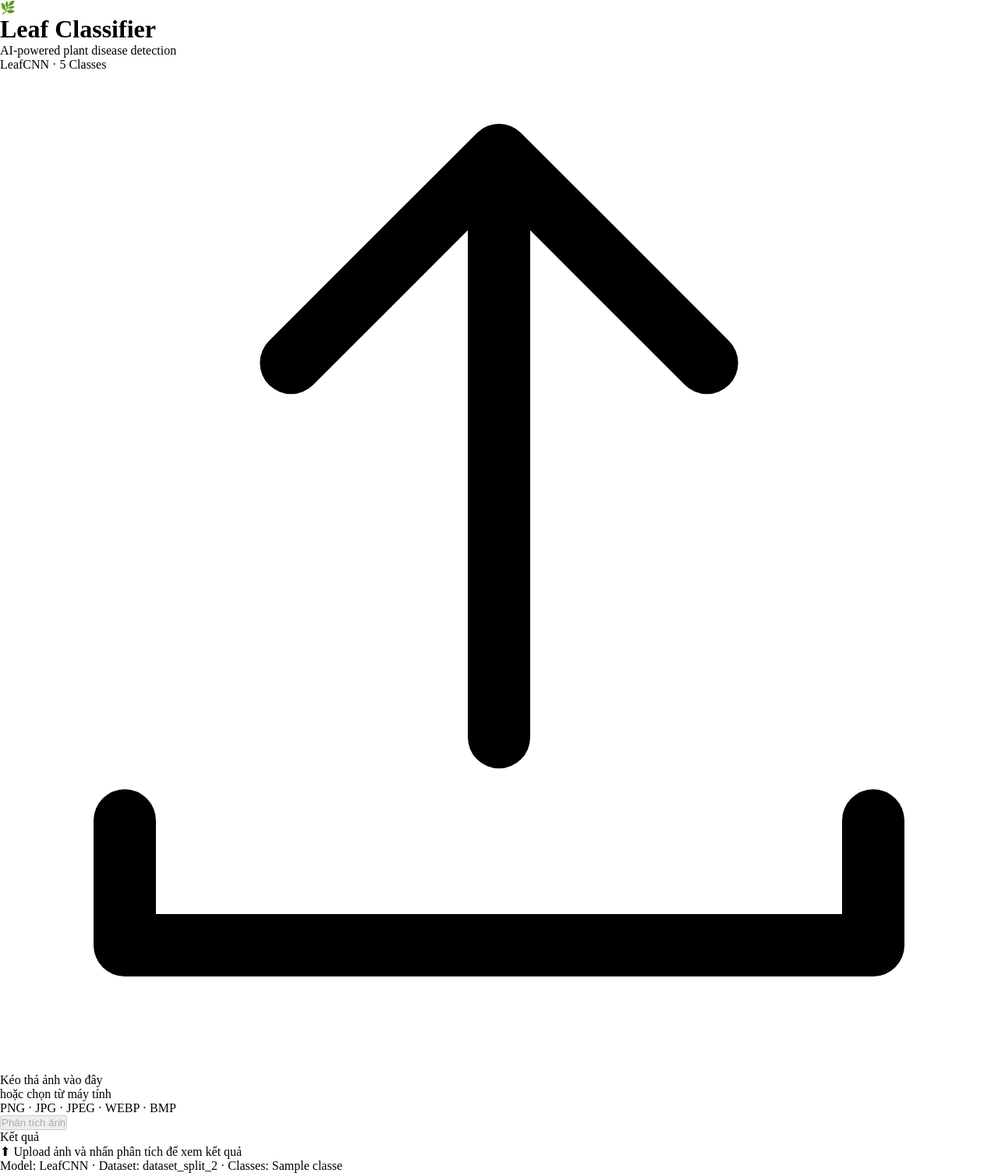
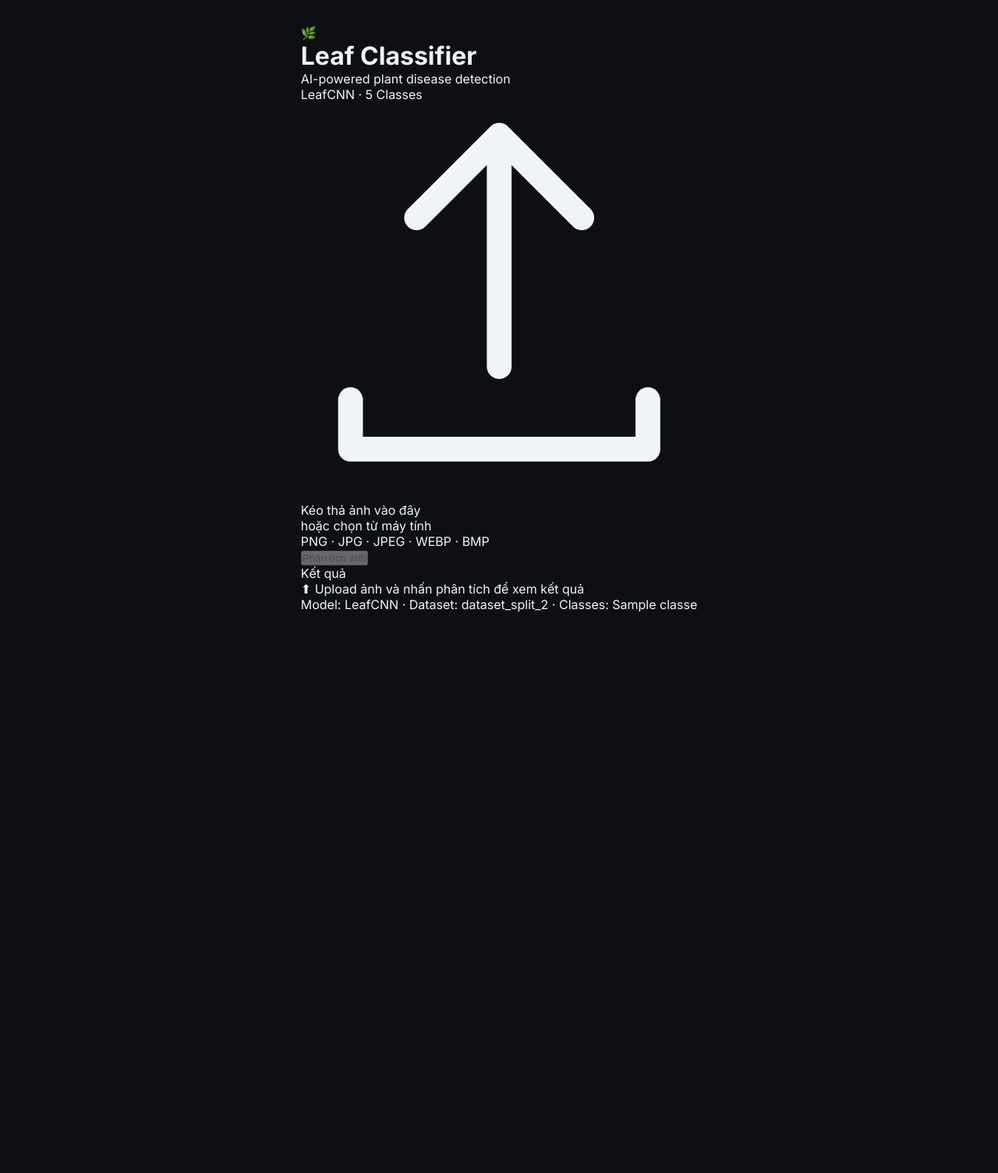
Before and after one commit to PhanAnh23593/BTL_TTNT, a Python web app: template templates/index.html in a window 1280 px wide. Shown: the whole page at 78% size. After the commit the page ends 785 px from the top, so only its background shows below. Run offline with Jinja, Linux system fonts and the light colour scheme; the template is opened without the code that fills it: most values are stand-ins (such as "Sample title", 1, 10 or a date in 2020).

Commit message:
chore(styles): import body typography and background

```diff
--- a/static/style.css
+++ b/static/style.css
@@ -13,3 +13,16 @@
   --radius:    1rem;
   --shadow:    0 32px 64px rgba(0,0,0,0.5);
 }
+body {
+  font-family: 'Inter', system-ui, sans-serif;
+  background: var(--bg);
+  color: var(--text);
+  min-height: 100vh;
+  display: flex;
+  align-items: center;
+  justify-content: center;
+  padding: 2rem 1rem;
+  overflow-x: hidden;
+}
+
+/* ── Ambient Blobs ───────────────────────────────── */
```
